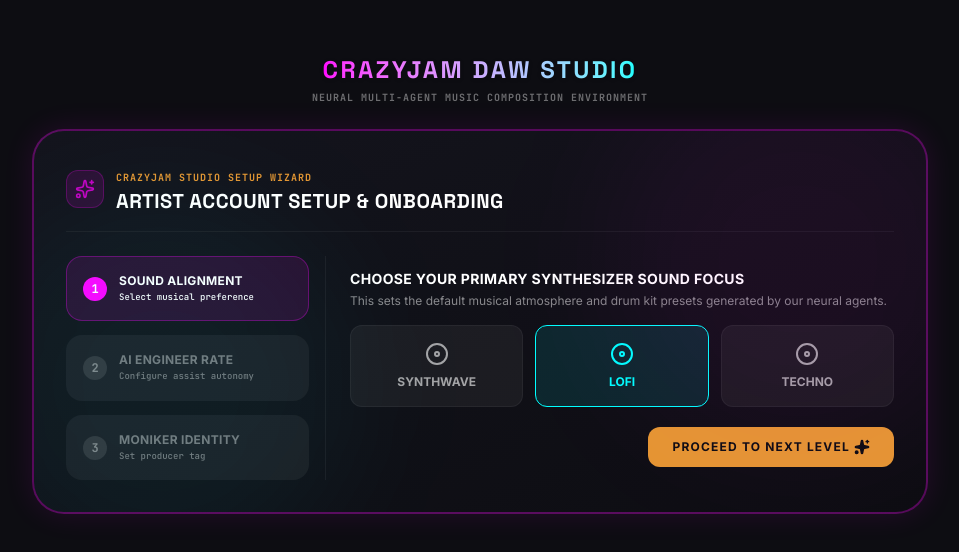
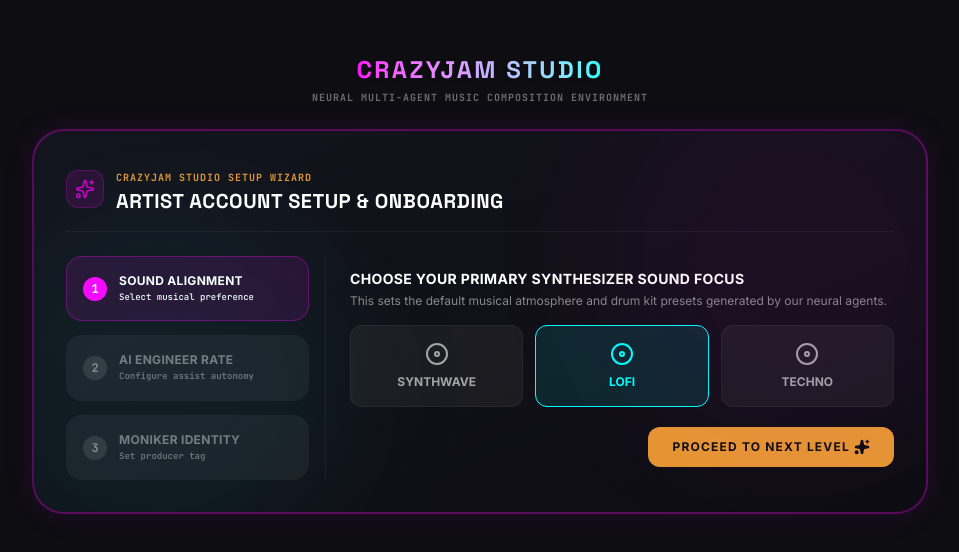
Before and after one commit to SansMercantile/crazyjam, a React (Vite) app: page / in a window 1280 px wide. Shown: the part 116-668 px from the top of the page, without its empty margins (160-1119 px from the left). Built offline with nearby package versions, Linux system fonts and the light colour scheme.

Commit message:
modified:   src/App.tsx 	modified:   src/components/Sidebar.tsx

```diff
--- a/src/App.tsx
+++ b/src/App.tsx
@@ -737,7 +737,7 @@ export default function App() {
         <div className="max-w-4xl mx-auto w-full">
           <div className="flex flex-col items-center mb-6 text-center select-none">
             <h1 className="font-display font-black text-2xl uppercase tracking-widest bg-gradient-to-r from-brand-pink to-brand-cyan bg-clip-text text-transparent filter drop-shadow">
-              CRAZYJAM DAW STUDIO
+              CRAZYJAM STUDIO
             </h1>
             <p className="text-[10px] font-mono text-white/40 uppercase tracking-widest mt-1 font-bold">
               Neural Multi-Agent Music Composition Environment
--- a/src/components/Sidebar.tsx
+++ b/src/components/Sidebar.tsx
@@ -125,8 +125,7 @@ export const Sidebar: React.FC<SidebarProps> = ({
                   referrerPolicy="no-referrer"
                 />
                 <span id="text-logo-fallback" className="hidden font-display font-black text-sm uppercase tracking-wide bg-gradient-to-r from-brand-pink to-brand-cyan bg-clip-text text-transparent">
-                  CrazyJam DAW
-                </span>
+                  CrazyJam                </span>
               </div>
             ) : (
               <div
```
